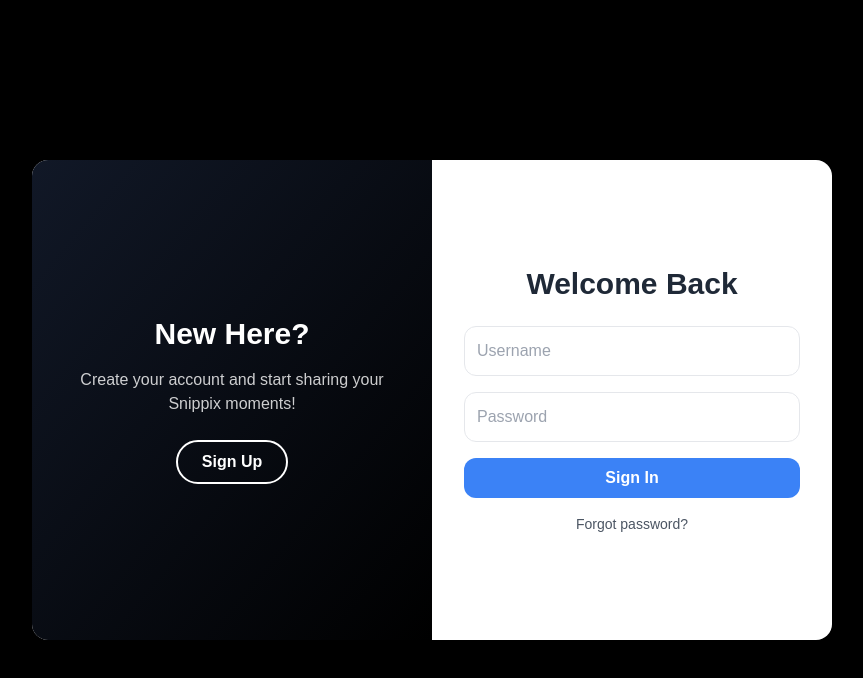
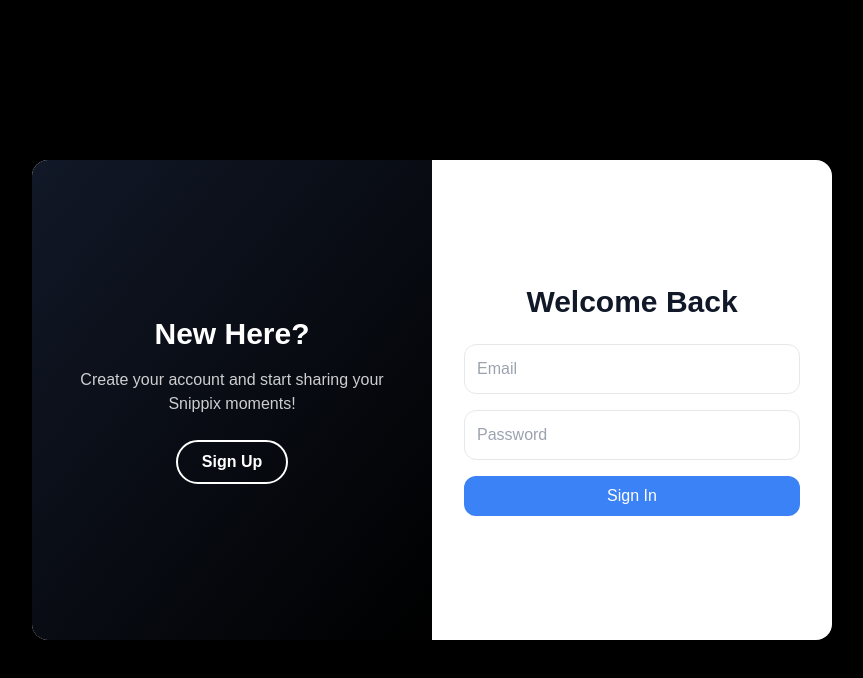
Before and after one commit to 4adhya/snippix, a React (Vite) app in the folder tailwindcss4/: page /chat in a window 1280 px wide. Shown: the top 678 px of the page, without its empty margins (208-1071 px from the left). Built offline with nearby package versions, Linux system fonts and the light colour scheme.

Commit message:
email verification

```diff
--- a/tailwindcss4/src/components/AuthCard.jsx
+++ b/tailwindcss4/src/components/AuthCard.jsx
@@ -8,6 +8,7 @@ export default function AuthCard({ onAuthSuccess }) {
   const [isSignUp, setIsSignUp] = useState(false);
   const [fullName, setFullName] = useState("");
   const [username, setUsername] = useState("");
+  const [email, setEmail] = useState(""); // ✅ NEW
   const [password, setPassword] = useState("");
 
   const handleSubmit = async (e) => {
@@ -18,40 +19,37 @@ export default function AuthCard({ onAuthSuccess }) {
         // =====================
         // SIGN UP FLOW
         // =====================
-        const userCred = await registerUser(username, password);
+        const userCred = await registerUser(email, password);
         const user = userCred.user;
 
         // 🔥 SEND VERIFICATION EMAIL
         await sendEmailVerification(user);
 
+        // Store profile
         await setDoc(doc(db, "users", user.uid), {
-          fullName: fullName,
-          username: username,
+          fullName,
+          username,
+          email,
           createdAt: Date.now(),
         });
 
         alert("Verification email sent. Please verify before logging in.");
-        return; // ⛔ do NOT enter app until verified
+        return; // ⛔ block access until verified
       } else {
         // =====================
         // LOGIN FLOW
         // =====================
-        const userCred = await loginUser(username, password);
+        const userCred = await loginUser(email, password);
         const user = userCred.user;
 
-        // 🔁 Refresh auth state
         await user.reload();
 
-        // ⛔ BLOCK UNVERIFIED USERS
         if (!user.emailVerified) {
           alert("Please verify your email before continuing.");
           return;
         }
-
-        console.log("User logged in:", user.uid);
       }
 
-      // ✅ Only verified users reach here
       onAuthSuccess();
     } catch (err) {
       console.error(err);
@@ -85,12 +83,11 @@ export default function AuthCard({ onAuthSuccess }) {
           </button>
         </motion.div>
 
-        {/* Forms Container (moves horizontally) */}
+        {/* Forms */}
         <div className="relative z-10 w-full flex">
 
-          {/* ---------------- SIGN IN FORM ---------------- */}
+          {/* SIGN IN */}
           <motion.div
-            key="signin"
             animate={{ x: isSignUp ? "-100%" : "0%" }}
             transition={{ duration: 0.6, ease: "easeInOut" }}
             className="w-1/2 flex items-center justify-center p-8"
@@ -99,20 +96,20 @@ export default function AuthCard({ onAuthSuccess }) {
               <motion.div
                 initial={{ opacity: 0, x: -100 }}
                 animate={{ opacity: 1, x: 400 }}
-                exit={{ opacity: 0, x: 100 }}
                 transition={{ duration: 0.5 }}
                 className="w-full"
               >
-                <h2 className="text-3xl font-bold text-gray-800 mb-6 text-center">
+                <h2 className="text-3xl font-bold mb-6 text-center text-gray-900">
                   Welcome Back
                 </h2>
+
                 <form onSubmit={handleSubmit} className="space-y-4">
                   <input
-                    type="text"
-                    placeholder="Username"
-                    value={username}
-                    onChange={(e) => setUsername(e.target.value)}
-                    className="w-full p-3 border rounded-xl text-gray-900 focus:outline-none focus:ring-2 focus:ring-blue-500"
+                    type="email"
+                    placeholder="Email"
+                    value={email}
+                    onChange={(e) => setEmail(e.target.value)}
+                    className="w-full p-3 border rounded-xl bg-white text-gray-900 placeholder-gray-400 focus:outline-none focus:ring-2 focus:ring-blue-500"
                   />
 
                   <input
@@ -120,29 +117,22 @@ export default function AuthCard({ onAuthSuccess }) {
                     placeholder="Password"
                     value={password}
                     onChange={(e) => setPassword(e.target.value)}
-                    className="w-full p-3 border rounded-xl text-gray-900 focus:outline-none focus:ring-2 focus:ring-blue-500"
+                    className="w-full p-3 border rounded-xl bg-white text-gray-900 placeholder-gray-400 focus:outline-none focus:ring-2 focus:ring-blue-500"
                   />
 
                   <button
                     type="submit"
-                    className="w-full bg-blue-500 hover:bg-blue-600 text-white font-semibold py-2 rounded-xl transition"
+                    className="w-full bg-blue-500 text-white py-2 rounded-xl"
                   >
                     Sign In
                   </button>
                 </form>
-
-                <div className="text-sm text-center mt-4">
-                  <button className="text-gray-600 hover:underline">
-                    Forgot password?
-                  </button>
-                </div>
               </motion.div>
             )}
           </motion.div>
 
-          {/* ---------------- SIGN UP FORM ---------------- */}
+          {/* SIGN UP */}
           <motion.div
-            key="signup"
             animate={{ x: isSignUp ? "-100%" : "0%" }}
             transition={{ duration: 0.6, ease: "easeInOut" }}
             className="w-1/2 flex items-center justify-center p-8"
@@ -151,20 +141,20 @@ export default function AuthCard({ onAuthSuccess }) {
               <motion.div
                 initial={{ opacity: 0, x: -100 }}
                 animate={{ opacity: 1, x: 0 }}
-                exit={{ opacity: 0, x: 100 }}
                 transition={{ duration: 0.5 }}
                 className="w-full"
               >
-                <h2 className="text-3xl font-bold text-gray-800 mb-6 text-center">
+                <h2 className="text-3xl font-bold mb-6 text-center text-gray-900">
                   Create Account
                 </h2>
+
                 <form onSubmit={handleSubmit} className="space-y-4">
                   <input
                     type="text"
                     placeholder="Full Name"
                     value={fullName}
                     onChange={(e) => setFullName(e.target.value)}
-                    className="w-full p-3 border rounded-xl text-gray-900 focus:outline-none focus:ring-2 focus:ring-sky-500"
+                    className="w-full p-3 border rounded-xl bg-white text-gray-900 placeholder-gray-400 focus:outline-none focus:ring-2 focus:ring-blue-500"
                   />
 
                   <input
@@ -172,7 +162,15 @@ export default function AuthCard({ onAuthSuccess }) {
                     placeholder="Username"
                     value={username}
                     onChange={(e) => setUsername(e.target.value)}
-                    className="w-full p-3 border rounded-xl text-gray-900 focus:outline-none focus:ring-2 focus:ring-sky-500"
+                    className="w-full p-3 border rounded-xl bg-white text-gray-900 placeholder-gray-400 focus:outline-none focus:ring-2 focus:ring-blue-500"
+                  />
+
+                  <input
+                    type="email"
+                    placeholder="Email"
+                    value={email}
+                    onChange={(e) => setEmail(e.target.value)}
+                    className="w-full p-3 border rounded-xl bg-white text-gray-900 placeholder-gray-400 focus:outline-none focus:ring-2 focus:ring-blue-500"
                   />
 
                   <input
@@ -180,12 +178,12 @@ export default function AuthCard({ onAuthSuccess }) {
                     placeholder="Password"
                     value={password}
                     onChange={(e) => setPassword(e.target.value)}
-                    className="w-full p-3 border rounded-xl text-gray-900 focus:outline-none focus:ring-2 focus:ring-sky-500"
+                    className="w-full p-3 border rounded-xl bg-white text-gray-900 placeholder-gray-400 focus:outline-none focus:ring-2 focus:ring-blue-500"
                   />
 
                   <button
                     type="submit"
-                    className="w-full bg-sky-500 hover:bg-sky-600 text-white font-semibold py-2 rounded-xl transition"
+                    className="w-full bg-sky-500 text-white py-2 rounded-xl"
                   >
                     Sign Up
                   </button>
--- a/tailwindcss4/src/firebase.jsx
+++ b/tailwindcss4/src/firebase.jsx
@@ -1,17 +1,16 @@
 // Import Firebase core
 import { initializeApp } from "firebase/app";
 
-// Import Firebase services
+// Firebase services
 import {
   getAuth,
   createUserWithEmailAndPassword,
   signInWithEmailAndPassword,
 } from "firebase/auth";
-
 import { getFirestore } from "firebase/firestore";
 import { getStorage } from "firebase/storage";
 
-// 🔥 Firebase configuration
+// Firebase config
 const firebaseConfig = {
   apiKey: "AIzaSyCu10zr3U6kXNIaxMYQtHjMFzi-kkTQrVA",
   authDomain: "snippix-d86db.firebaseapp.com",
@@ -21,10 +20,10 @@ const firebaseConfig = {
   appId: "1:187852135764:web:0e0ee5fc60cbe88cac3cc1",
 };
 
-// Initialize Firebase
+// Init Firebase
 const app = initializeApp(firebaseConfig);
 
-// Export Firebase services
+// Exports
 export const auth = getAuth(app);
 export const db = getFirestore(app);
 export const storage = getStorage(app);
@@ -33,14 +32,12 @@ export const storage = getStorage(app);
 // AUTH HELPERS
 // ----------------------------
 
-// Signup using username → internal email
-export const registerUser = (username, password) => {
-  const email = `${username}@snippix.app`;
+// ✅ Signup with REAL email
+export const registerUser = (email, password) => {
   return createUserWithEmailAndPassword(auth, email, password);
 };
 
-// Login using username → internal email
-export const loginUser = (username, password) => {
-  const email = `${username}@snippix.app`;
+// ✅ Login with REAL email
+export const loginUser = (email, password) => {
   return signInWithEmailAndPassword(auth, email, password);
 };
```
